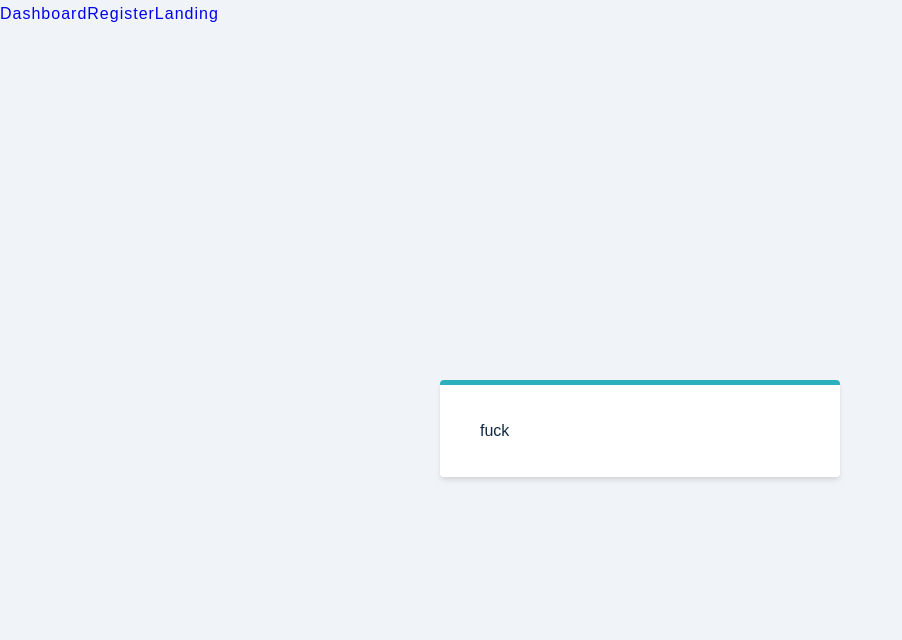
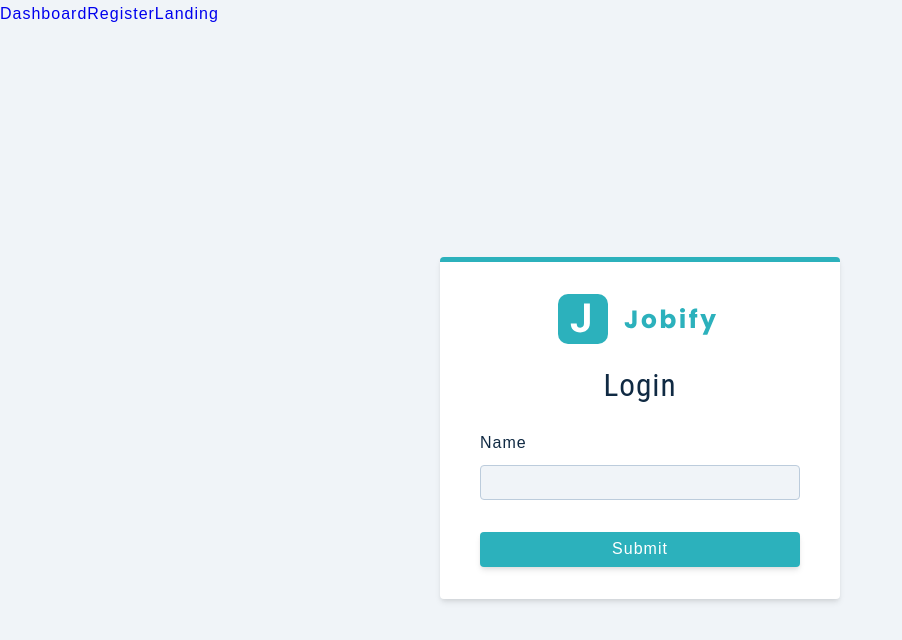
Before and after one commit to Adrian-Walker/job-app, a React (Create React App) app in the folder client/: page /register in a window 1280 px wide. Shown: the top 640 px of the page, without its empty margins (0-902 px from the left). Built offline with nearby package versions, Linux system fonts and the light colour scheme.

Commit message:
register page

```diff
--- a/client/src/pages/Register.js
+++ b/client/src/pages/Register.js
@@ -1,6 +1,14 @@
+import { initial } from "lodash";
 import React, { useState, useEffect } from "react";
-// import { Logo } from "..components/";
 import Wrapper from "../assets/wrappers/RegisterPage";
+import Logo from "../components/Logo";
+
+const initialState = {
+  name: "",
+  email: "",
+  password: "",
+  isMember: true,
+};
 
 function Register() {
   const handleChange = (e) => {
@@ -9,12 +17,31 @@ function Register() {
 
   const onSubmit = (e) => {
     e.preventDefault(e.target);
+    console.log(e.target);
   };
+
+  const [values, setValues] = useState(initialState);
 
   return (
     <Wrapper className="full-page">
       <form className="form" onSubmit={onSubmit}>
-        fuck
+        <Logo />
+        <h3>Login</h3>
+        <div className="form-row">
+          <label htmlFor="name" className="form-label">
+            Name
+          </label>
+          <input
+            type="text"
+            value={values.name}
+            name="name"
+            onChange={handleChange}
+            className="form-input"
+          ></input>
+        </div>
+        <button type="submit" className="btn btn-block">
+          Submit
+        </button>
       </form>
     </Wrapper>
   );
```
